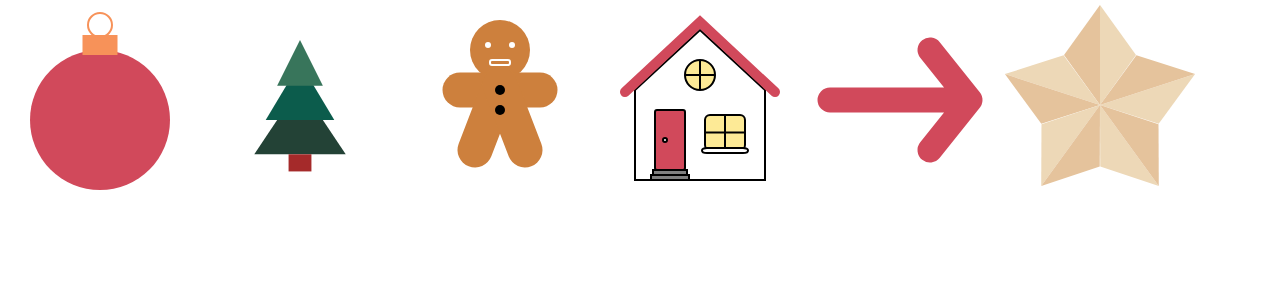
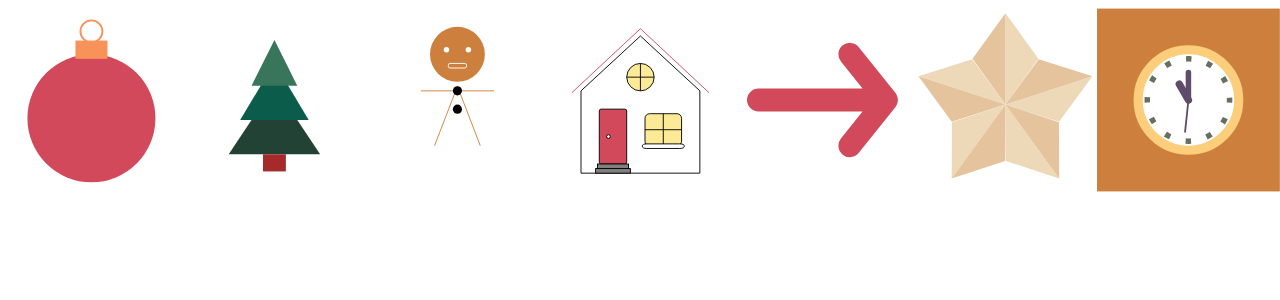
Before and after one commit to AeuJoung/svg-daily-study, a Next.js app: page / in a window 1280 px wide. Shown: the top 300 px of the page. Built offline with nearby package versions, Linux system fonts and the light colour scheme.

Commit message:
20240625, 7st_시계

```diff
--- a/src/app/_study/5_Arrow.tsx
+++ b/src/app/_study/5_Arrow.tsx
@@ -14,9 +14,9 @@ export default function Arrow() {
                         L 30 50"
                     fill="none"
                     stroke="#D1495B"
-                    stroke-width={25}
-                    stroke-linecap="round"
-                    stroke-linejoin="round"
+                    strokeWidth={25}
+                    strokeLinecap="round"
+                    strokeLinejoin="round"
                 />
             </svg>
         </section>
--- /dev/null
+++ b/src/app/_study/7_clock.tsx
@@ -0,0 +1,52 @@
+"use client"
+
+import styles from "@/app/_study/shape.module.css"
+import { useEffect, useRef } from "react";
+
+export default function Clock() {
+    const hoursElement = useRef<SVGLineElement>(null);
+    const minutesElement = useRef<SVGLineElement>(null);
+    const secondElement = useRef<SVGLineElement>(null);
+    const interval = useRef<NodeJS.Timeout>();
+
+
+
+    useEffect(()=>{
+        interval.current = setInterval(()=>{
+            console.log("Ddd");
+            const hour = Number(new Date().getHours() % 12);
+            const minute = Number(new Date().getMinutes());
+            const second = Number(new Date().getSeconds());
+            if (hoursElement.current && minutesElement.current && secondElement.current) {
+                hoursElement.current.setAttribute("transform", `rotate(${(360 / 12) * hour})`);
+                minutesElement.current.setAttribute("transform", `rotate(${(360 / 60) * minute})`);
+                secondElement.current.setAttribute("transform", `rotate(${(360 / 60) * second})`);
+            }
+        }, 1000);
+        return ()=>{
+            clearInterval(interval.current);
+        }
+    });
+
+    return (
+        <section className={styles.svgBox}>
+            <svg width={200} height={200} viewBox="-100 -100 200 200">
+                <rect x={-100} y={-100} width={200} height={200} fill="#CD803D" />
+
+                <circle r="55" stroke="#FCCE7B" strokeWidth="10" fill="white" />
+
+                <circle r={45} stroke="#66705F" strokeWidth={6} strokeDasharray="6 17.56194490192345" strokeDashoffset={3} fill="none" />
+                {/*offset은 시작점 세팅
+                    리액트는 DOM 속성 카멜 케이스로 작성.
+                    */}
+
+                <g stroke="#5f4c6c" strokeLinecap="round">
+                    <line className={styles.hours} ref={hoursElement} y2="-20" strokeWidth={8} /> {/* x1, y1은 선언하지 않으면 자동으로 0,0이 된다. */}
+                    <line className={styles.minutes} ref={minutesElement} y2="-30" strokeWidth={6} />
+                    <line className={styles.second} ref={secondElement} y2="-35" strokeWidth={2} />
+                </g>
+
+            </svg>
+        </section>
+    )
+}
--- a/src/app/_study/shape.module.css
+++ b/src/app/_study/shape.module.css
@@ -15,13 +15,13 @@
 .mouth {
     fill: none;
     stroke: white;
-    stroke-width: 2px;
+    strokeWidth: 2px;
 }
 
 .limb {
     stroke: #cd803d;
-    stroke-width: 35px;
-    stroke-linecap: round;
+    strokeWidth: 35px;
+    strokeLinecap: round;
 }
 .button {
     fill: black;
@@ -31,15 +31,15 @@
 /*4_house*/
 .house {
     stroke: black;
-    stroke-width: 2px;
+    strokeWidth: 2px;
     fill: white;
   }
 
 .house .roof {
 fill: none;
 stroke: #d1495b;
-stroke-width: 10px;
-stroke-linecap: round;
+strokeWidth: 10px;
+strokeLinecap: round;
 }
 
 .house .door {
@@ -56,5 +56,5 @@ fill: #fdea96;
 
 .house .window-sill {
 fill: #d1495b;
-stroke-linecap: round;
+strokeLinecap: round;
 }
--- a/src/app/page.tsx
+++ b/src/app/page.tsx
@@ -6,6 +6,7 @@ import Gingerbread from "./_study/3_gingerbread";
 import House from "./_study/4_house";
 import Arrow from "./_study/5_Arrow";
 import Star from "./_study/6_star";
+import Clock from "./_study/7_clock";
 
 //https://svg-tutorial.com/
 
@@ -19,6 +20,7 @@ export default function Home() {
           <House />
           <Arrow />
           <Star />
+          <Clock />
         </section>
     </main>
   );
```
